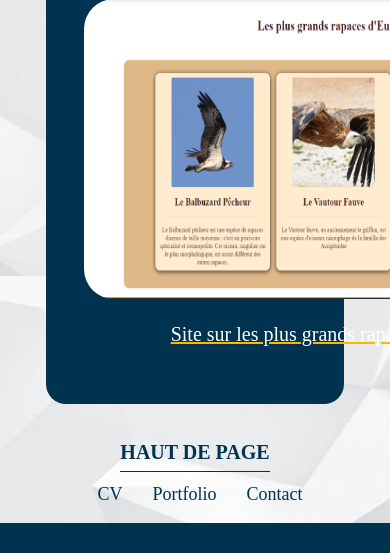
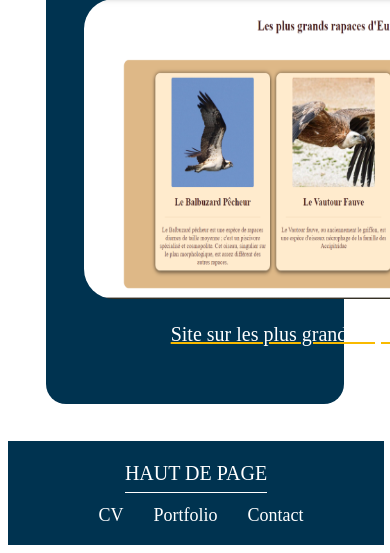
Before and after one commit to AdilKardal/structure_dev, a PHP site: page /portfolio.html in a window 390 px wide; the page is wider, and only the part inside the window is pictured. Shown: the part 2424-2977 px from the top of that part. Before the commit the page ends 2947 px from the top of that part, so only its background shows below. Run offline with PHP 8.4, Linux system fonts and the light colour scheme.

Commit message:
responsive mifini

```diff
--- a/5_Exercices_En_Cours_Formation/Portfolio/formulaire.html
+++ b/5_Exercices_En_Cours_Formation/Portfolio/formulaire.html
@@ -22,7 +22,7 @@
     <h1>Formulaire de Contact</h1>
 
     <section class="containerForm">
-        <article class="form">
+
         <form action="index.html">
 
             <label for="nom">Nom</label>
@@ -37,9 +37,9 @@
             <textarea class="text" name="" id="" cols="30" rows="10" placeholder="Votre Message . . ."></textarea>
 
             <input class="submit" type="submit" title="appuyer pour envoyer" value="ENVOYER">
+
         </form>
 
-        </article>
 
 
     </section>
--- a/5_Exercices_En_Cours_Formation/Portfolio/index.html
+++ b/5_Exercices_En_Cours_Formation/Portfolio/index.html
@@ -98,7 +98,7 @@
 
         <article class="profil">
 
-            <h4 id="profil">PROFIL</h4>
+            <h4>PROFIL</h4>
 
             <p>Préparant actuellement un Titre RNCP de Niveau 5 "Développeur Web Web Mobile" au sein de ADRAR,
                 je recherche un stage en tant que Développeur web du 27 février 2022 au 21 avril 2022. </p>
--- a/5_Exercices_En_Cours_Formation/Portfolio/style.css
+++ b/5_Exercices_En_Cours_Formation/Portfolio/style.css
@@ -5,12 +5,15 @@
 
 /*****************************HEADER*************************/
 
-body{
-    background:url(/images/bgg.jpg);
+body {
+    background: url(/images/bgg.jpg);
     background-attachment: fixed;
+    background-position: right;
+    background-repeat: no-repeat;
 
 
 }
+
 header nav {
     display: flex;
     justify-content: end;
@@ -43,10 +46,11 @@ h2 {
     margin-left: 1.5cm;
 }
 
-/************************BODY********************************/
+/************************CV********************************/
 
 .container {
     display: flex;
+
 }
 
 .page {
@@ -101,16 +105,77 @@ p {
     font-size: 20px;
 }
 
+@media(max-width:1080px) {
+    .profil {
+        margin: 0px;
+    }
+
+    h2 {
+        text-align: center;
+    }
+
+    .container {
+        justify-content: center;
+        flex-wrap: wrap;
+
+    }
+
+    footer {
+        margin-top: 10px;
+    }
+}
+
+@media(max-width:680px) {
+    body {
+        background: none;
+    }
+
+    .profil {
+        padding-right: 0px;
+    }
+
+    .profil p {
+        padding: 0px 20px;
+    }
+
+    .profil h4 {
+        margin: 1px;
+    }
+
+    h1 {
+        font-size: 2em;
+    }
+
+    h2 {
+        text-align: center;
+        font-size: 1em;
+    }
+
+    .page {
+        margin-left: 0px;
+    }
+
+    footer {
+        margin-top: 10px;
+        width: 100%;
+    }
+ }
+
+
 /***********FOOTER*********/
+footer {
+    background-color: var(--color1);
+    padding: 1px;
+
+}
 
 .haut {
     text-align: center;
-    color: var(--color1);
-    font-weight: bold;
-    border-bottom: 1px solid var(--color1);
+    border-bottom: 1px solid white;
     margin-left: 100px;
     margin-right: 100px;
     padding-bottom: 0.2cm;
+    color: white;
 }
 
 footer ul {
@@ -120,7 +185,7 @@ footer ul {
 }
 
 footer a {
-    color: var(--color1);
+    color: white;
 }
 
 footer p {
@@ -131,27 +196,29 @@ footer p {
 
 .containerForm {
     background-color: var(--color1);
-    margin: 2cm 10cm;
-    padding: 2cm 4cm;
+    margin: 30px 400px;
+    padding: 20px 40px;
     border-radius: 20px;
+    width: 800px;
 }
 
-form{
+form {
     display: flex;
     flex-direction: column;
     justify-content: center;
     color: var(--color2);
     text-align: center;
     font-weight: bold;
+
 }
 
-input{
+input {
     border-radius: 8px;
     border: none;
     padding: 7px;
 }
 
-textarea{
+textarea {
     border: none;
     border-radius: 8px;
     margin-top: 20px;
@@ -159,28 +226,54 @@ textarea{
     resize: none;
 }
 
-.submit{
+.submit {
     width: 80px;
     align-self: center;
     cursor: pointer;
 }
 
-
-@media(max-width:760px) {
-   h1{
-    font-size: 2em;
-   }
-
-  img{
-    width: 1000px;
-    height: 150px;
-  }
-
+@media(max-width:1290px){
+    .containerForm{
+        width: 800px;
+        margin:30px 200px ;
+    }
+}
+@media(max-width:1090px){
+    .containerForm{
+        width: 800px;
+        margin:30px 100px ;
+    }
 }
 
+@media(max-width:990px){
+    .containerForm{
+        width: 800px;
+        margin:30px 50px ;
+        padding: 10px;
+    }
+}
 
+@media(max-width:800px){
+    .containerForm{
+        width: 600px;
+        margin:30px 50px;
+    }
+}
 
-.crea{
+@media(max-width:675px){
+    .containerForm{
+        width: 400px;
+        margin:30px 60px ;
+    }
+}
+@media(max-width:500px){
+    .containerForm{
+        width: 350px;
+        margin:30px 10px 200px ;
+    }
+}
+/****************************PORTFOLIO*************************/
+.crea {
     display: flex;
     flex-wrap: wrap;
     background-color: var(--color1);
@@ -188,27 +281,28 @@ textarea{
     border-radius: 20px;
 }
 
-.creation{
+.creation {
 
     margin: 1cm;
-border-radius: 20px;
+    border-radius: 20px;
 }
 
-img{
+img {
     height: 300px;
     width: 500px;
     border-radius: 30px;
 }
 
-.crea p{
+.crea p {
     text-align: center;
     font-size: 20px;
     color: white;
     text-decoration: underline var(--color2);
+    cursor: pointer;
 
 }
 
-img:hover{
+img:hover {
     cursor: pointer;
     transform: scale(1.1);
 }
```
Also changed, not shown: 5_Exercices_En_Cours_Formation/Portfolio/images/bgg.jpg. Lines whose indentation alone changed are shown as unchanged.
